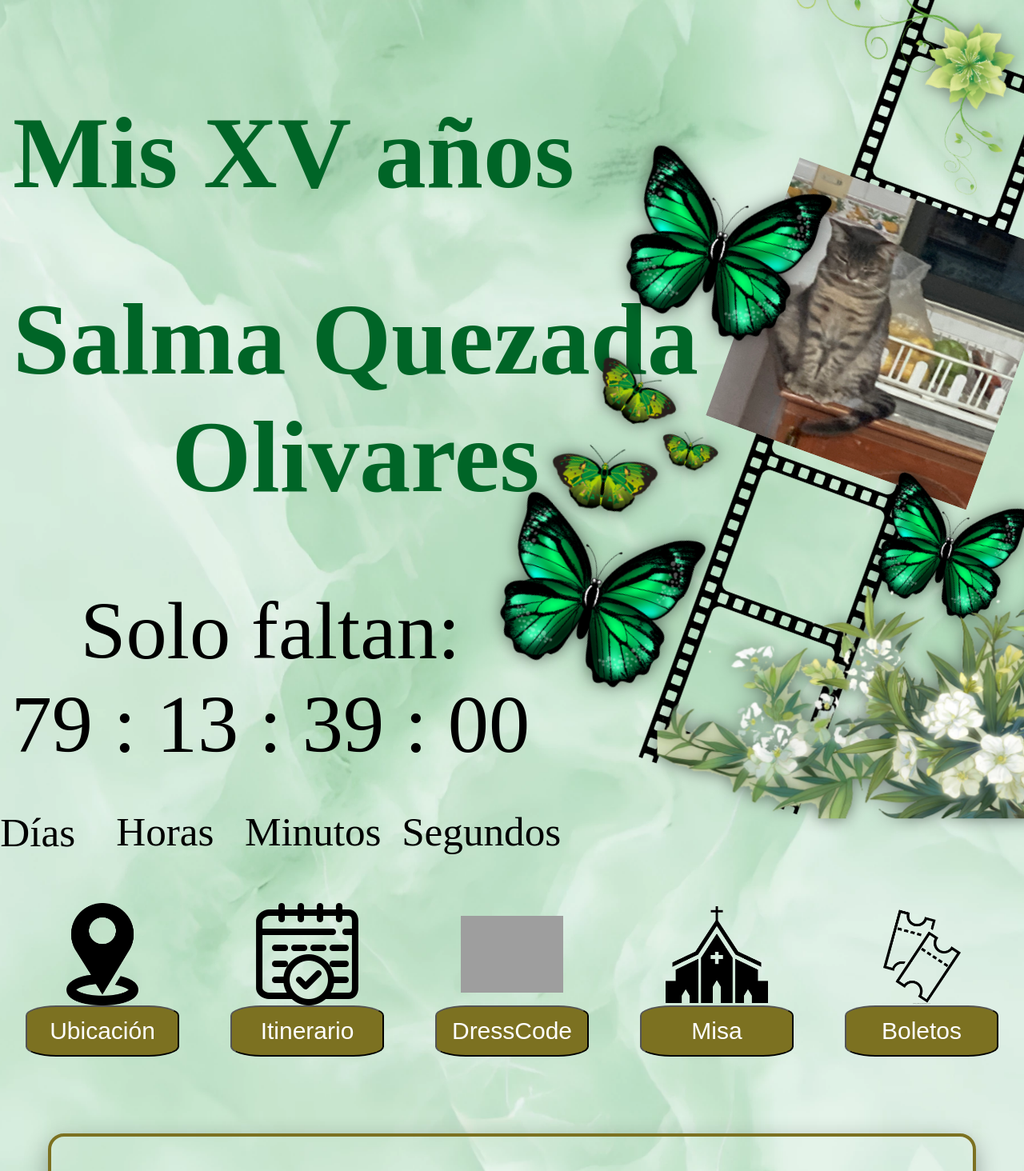
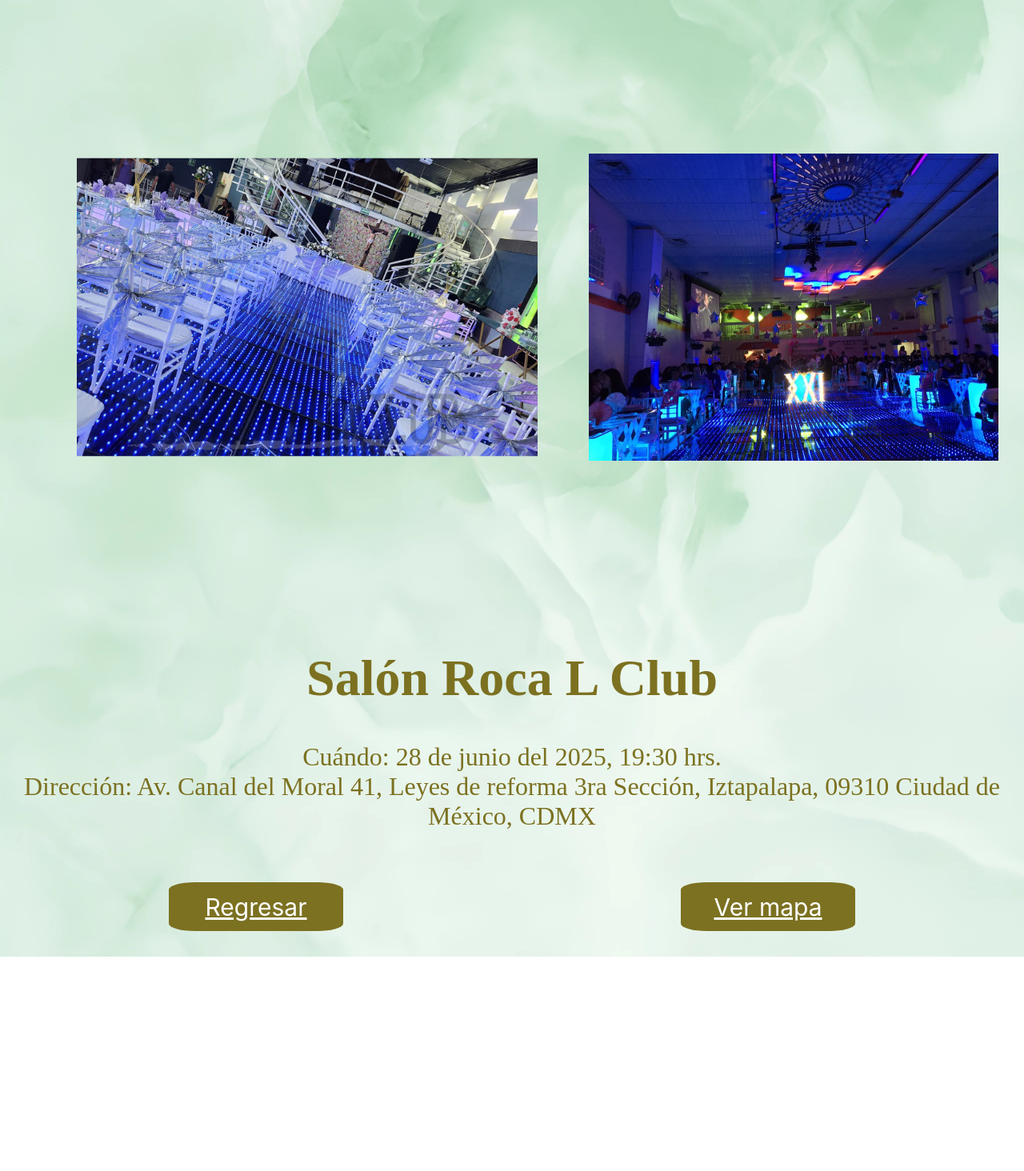
Before and after one commit to Emirq00/Web-Page_XV, a React (Create React App) app in the folder my-app/: page /ubicacion in a window 1280 px wide. Shown: the top 1464 px of the page at 80% size. After the commit the page ends 1196 px from the top, so only its background shows below. Built offline with nearby package versions, Linux system fonts and the light colour scheme; grey boxes are pictures that could not be loaded; a web font is replaced by a local one.

Commit message:
ft(): Features related to direction

```diff
--- a/my-app/package.json
+++ b/my-app/package.json
@@ -9,6 +9,7 @@
     "@testing-library/user-event": "^13.5.0",
     "react": "^19.1.0",
     "react-dom": "^19.1.0",
+    "react-router-dom": "^7.5.0",
     "react-scripts": "5.0.1",
     "web-vitals": "^2.1.4"
   },
--- a/my-app/src/App.css
+++ b/my-app/src/App.css
@@ -61,6 +61,7 @@
       rotate(20deg);
 
     /* background-color: white; */
+
     transform-origin: top right;
     z-index: 0;
     margin: 2rem auto;
@@ -75,36 +76,40 @@
     object-fit: contain;
   }
 
-.sliding-image{
+  .sliding-image {
     position: absolute;
     width: 30%;
     height: 30%;
-  animation:
-    slide 12s linear infinite,
-    reveal 12s linear infinite;
-  animation-delay: calc(var(--i)*4s);
+
+    /* 1) Oculta la imagen desde el arranque */
+    clip-path: inset(0 0 100% 0);
+
+    /* 2) Configura la animación en varias propiedades (más claro) */
+    animation-name: slide, reveal;
+    animation-duration: 12s, 12s;
+    animation-timing-function: linear, linear;
+    animation-delay: calc(var(--i)*4s), calc(var(--i)*4s);
+    animation-iteration-count: infinite, infinite;
+    animation-fill-mode: backwards, backwards;
+    transform: translateZ(0);
+    backface-visibility: hidden;
+
+
     z-index: 0;
-  /* clip-path: polygon(0 0, 100% 0, 100% 0, 0 0); */
-  clip-path: polygon(0 0, 100% 0, 100% 100%, 0 100%);
-  /* clip-path: polygon(0 0, 0 0, 0 0, 0 0); */
+    aspect-ratio: 1/1;
+    will-change: transform, opacity;
+  }
 
-  aspect-ratio: 1/1;
-  will-change: transform;
-
-}
 
   @keyframes reveal {
     0% {
       clip-path: inset(0 0 100% 0);
     }
     5%{
-    clip-path: inset(0 0 30% 0);
+      clip-path: inset(0 0 20% 0);
     }
     10%{
       clip-path: inset(0 0 2% 0);
-  }
-  11%{
-    clip-path: inset(0 0 1% 0);
     }
     100% {
       clip-path: inset(0 0 0 0);
@@ -133,7 +138,7 @@
   .b2 {bottom:20% ;left: 57%; width: 15%;}
   .b3 {bottom: 0%; left: 20%;}
   .group {bottom:15%; left: 20%;}
-.f1 {bottom: -15%;rotate: 70deg; left: 50%; width: 30%;}
+  .f1 {bottom: -20%;rotate: 70deg; left: 50%; width: 25%;}
   .f2 {bottom: 60%; left: 32%; rotate: 90deg;}
 
   .countdown-container{
@@ -174,18 +179,17 @@
   }
 
   .responsive-btn {
-  width:clamp(72px, 15vw, 890px);
+    width:clamp(65px, 15vw, 890px);
     padding: clamp(4px, 1vw, 70px);
     font-size: clamp(6px, 2.5vw, 30px);
     background: #7C7121;
     color: white;
-  border-radius:20%;
+    border-radius:15%;
     cursor: pointer;
     transition: all 0.3s ease;
     display: flex;
     align-items: center;
     justify-content: center;
-
   }
 
   .names{
@@ -195,7 +199,6 @@
 
   .icons{
     position: relative;
-
     width: 10%;
     height: auto;
     object-fit: contain;
--- a/my-app/src/App.js
+++ b/my-app/src/App.js
@@ -1,25 +1,19 @@
-import React from 'react';
+import React, { StrictMode } from 'react';
 import CountdownTimer from "./CountDownTimer";
 import './App.css';
+import {BrowserRouter as Router, Routes, Route, Link, href, createBrowserRouter, RouterProvider} from 'react-router-dom'
+import Ubicacion from './pages/Ubicacion';
 
 
 
-const Button = ({ children, onClick }) => (
-  <button
-    className="responsive-btn"
-    onClick={onClick}
-  >
+const Button = ({ to, children }) => (
+
+  <Link to ={to} className='responsive-btn'>
     {children}
-  </button>
+  </Link>
 );
 
-
-
-
-
-
-function App() {
-
+const HomePage = () =>{
   const targetDate = "2025-06-28T19:30:00";
 
   const images=[
@@ -30,7 +24,9 @@ function App() {
 
 
   return (
+
     <div className="App">
+
       <h1 className='title'>Mis XV años</h1>
       <h1 className='name'>Salma Quezada
         <br/>
@@ -69,7 +65,8 @@ function App() {
             <img src='/ImagenesInvitacion/Boletos.png' alt='Ticket-Icon' className='image icons'/>
           </div>
           <div className='names'>
-            <Button variant='primary' onClick={()=>console.log("click")}>Ubicación</Button>
+
+            <Button variant='primary' to='/ubicacion'>Dónde y cuándo</Button>
             <Button variant='primary' onClick={()=>console.log("click")}>Itinerario</Button>
             <Button variant='primary' onClick={()=>console.log("click")}>DressCode</Button>
             <Button variant='primary' onClick={()=>console.log("click")}>Misa</Button>
@@ -97,10 +94,20 @@ function App() {
       <h1 className='Font1-Prayer'>Confirma tu asistencia lo antes posible</h1>
 
     </div>
-
-
-
   );
 }
 
+
+function App() {
+  return(
+    <Router>
+      <Routes>
+        <Route path='/' element={<HomePage/>}/>
+        <Route path='/ubicacion' element={<Ubicacion/>}/>
+      </Routes>
+    </Router>
+  )
+
+}
+
 export default App;
--- /dev/null
+++ b/my-app/src/pages/ExternalButton.js
@@ -0,0 +1,15 @@
+import React from "react";
+import './Ubicacion.css';
+
+const ExternalButton = ({ url, children }) => (
+  <a
+    href={url}
+    target="_blank"
+    rel="noopener noreferrer"
+    className="responsive-btn"
+  >
+    {children}
+  </a>
+);
+
+export default ExternalButton;
--- /dev/null
+++ b/my-app/src/pages/Ubicacion.css
@@ -0,0 +1,82 @@
+.Main-page{
+    background-image: url(/public/ImagenesInvitacion/FotoChida.png);
+    background-size: cover;
+    min-height: 100vh;
+    height: auto;
+    display: flex;
+    flex-direction: column;
+    background-size: cover;
+    background-position: center;
+    text-align: center;
+}
+.Images{
+    position: relative;
+    display: flex;
+    align-items: center;
+}
+
+@media(max-width: 766px){
+    .Images{
+        flex-direction: column;
+        justify-content: space-between;
+    }
+    .Roca-L-Club-1{
+        margin-bottom: -5em;
+        margin-left: -2em;
+    }
+}
+
+.Roca-L-Club-1{
+    clip-path: inset(25.75% 0 25.75% 0);
+    width: clamp(350px, 60vw, 800px);
+    position: relative;
+    object-fit: contain;
+    aspect-ratio: 1/1;
+    margin-right: -2em;
+}
+
+.Roca-L-Club-2{
+    border-radius: 10%;
+    width: clamp(275px, 40vw, 870px);
+    position: relative;
+    object-fit: contain;
+    aspect-ratio: 1/1;
+}
+
+
+.Info{
+    display: flex;
+    flex-direction: column;
+    position: relative;
+    padding-bottom: 2em;
+    text-align: center;
+}
+.Title{
+    position: relative;
+    font-family: 'Inika';
+    font-size: clamp(1rem, 8vw, 4rem);
+    color: #7C7121;
+}
+
+.Details{
+    position: relative;
+    font-family: 'Inika';
+    font-size: clamp(1rem, 4vw, 2rem);
+    color: #7C7121;
+    margin: auto;
+}
+
+.responsive-btn {
+    width:clamp(65px, 15vw, 890px);
+    padding: clamp(4px, 1vw, 70px);
+    font-size: clamp(6px, 2.5vw, 30px);
+    background: #7C7121;
+    color: white;
+    border-radius:15%;
+    cursor: pointer;
+    transition: all 0.3s ease;
+    display: flex;
+    align-items: center;
+    justify-content: center;
+    position: relative;
+  }
--- /dev/null
+++ b/my-app/src/pages/Ubicacion.js
@@ -0,0 +1,34 @@
+import React from "react";
+import './Ubicacion.css';
+import {BrowserRouter as Router, Routes, Route, Link} from 'react-router-dom'
+import ExternalButton from "./ExternalButton";
+
+
+
+const Button = ({ to, children }) => (
+    <Link to ={to} className='responsive-btn'>
+      {children}
+    </Link>
+  );
+
+const Ubicacion = () =>{
+    return(
+        <div className="Main-page">
+            <div className="Images">
+                <img src="/ImagenesInvitacion/FotoSalon.jpg" alt="Party-image" className="image Roca-L-Club-1"/>
+                <img src="/ImagenesInvitacion/Foto2Salon.jpg" alt="Party-image" className="image Roca-L-Club-2"/>
+            </div>
+            <div className="Info">
+                <h1 className="Title">Salón Roca L Club</h1>
+                <p className="Details">Cuándo: 28 de junio del 2025, 19:30 hrs.</p>
+                <p className='Details'>Dirección: Av. Canal del Moral 41, Leyes de reforma 3ra Sección, Iztapalapa, 09310 Ciudad de México, CDMX</p>
+            </div>
+            <div style={{display:'flex', justifyContent:'space-around', paddingBottom:'2em', paddingTop:'2em'}}>
+                <Button variant='primary' to='/'>Regresar</Button>
+                <ExternalButton url='https://maps.app.goo.gl/jX8uejXz7ME8oVyo8'>Ver mapa</ExternalButton>
+            </div>
+        </div>
+    )
+}
+
+export default Ubicacion;
```
Also changed, not shown: my-app/src/pages/Boletos.js (added), my-app/src/pages/DressCode.js (added), my-app/src/pages/Itinerario.js (added), my-app/src/pages/Misa.js (added), 1 other file (tests, documents, lock files or other folders). Lines whose indentation alone changed are shown as unchanged.
